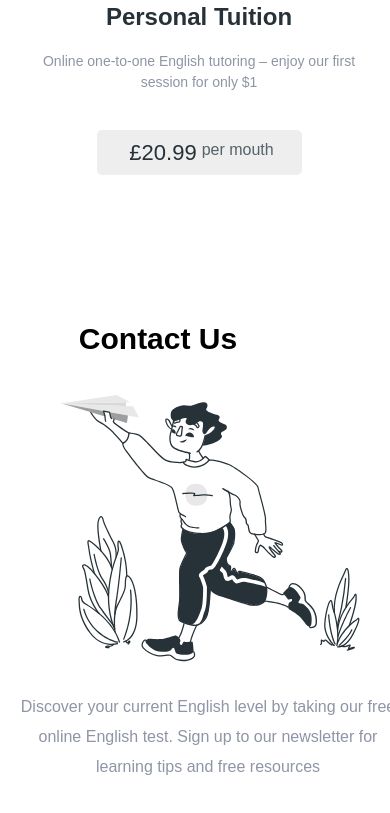
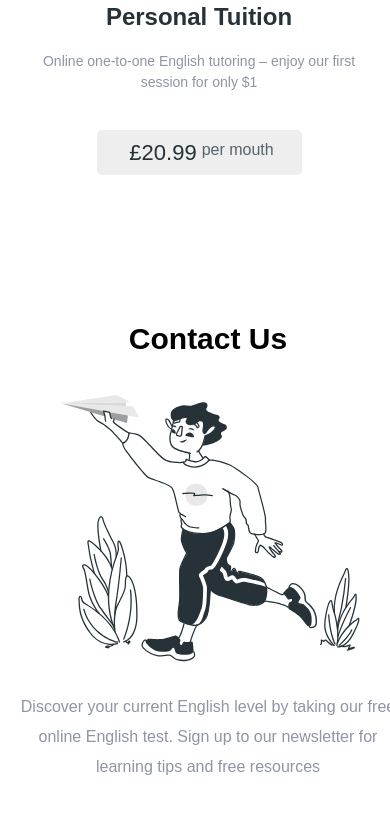
Before and after one commit to jeneziss/Britlex, a website: page src/index.html in a window 390 px wide. Shown: the part 4153-4966 px from the top of the page. Drawn offline with Linux system fonts and the light colour scheme.

Commit message:
minor changes
nothing special

```diff
--- a/src/sass/blocks/_adaptive.scss
+++ b/src/sass/blocks/_adaptive.scss
@@ -475,7 +475,7 @@
             height: 320px;
         }
         &__header{
-            width: none;
+            width: auto;
             position: unset;
             font-size: 30px;
             margin-bottom: 0;
--- a/src/sass/blocks/_contact.scss
+++ b/src/sass/blocks/_contact.scss
@@ -3,8 +3,6 @@
     min-height: 410px;
     max-height: 450px;
     padding-bottom: 150px;
-    &__text{
-    }
     &__img{
         float: left;
     }
```
Also changed, not shown: src/css/style.min.css.
